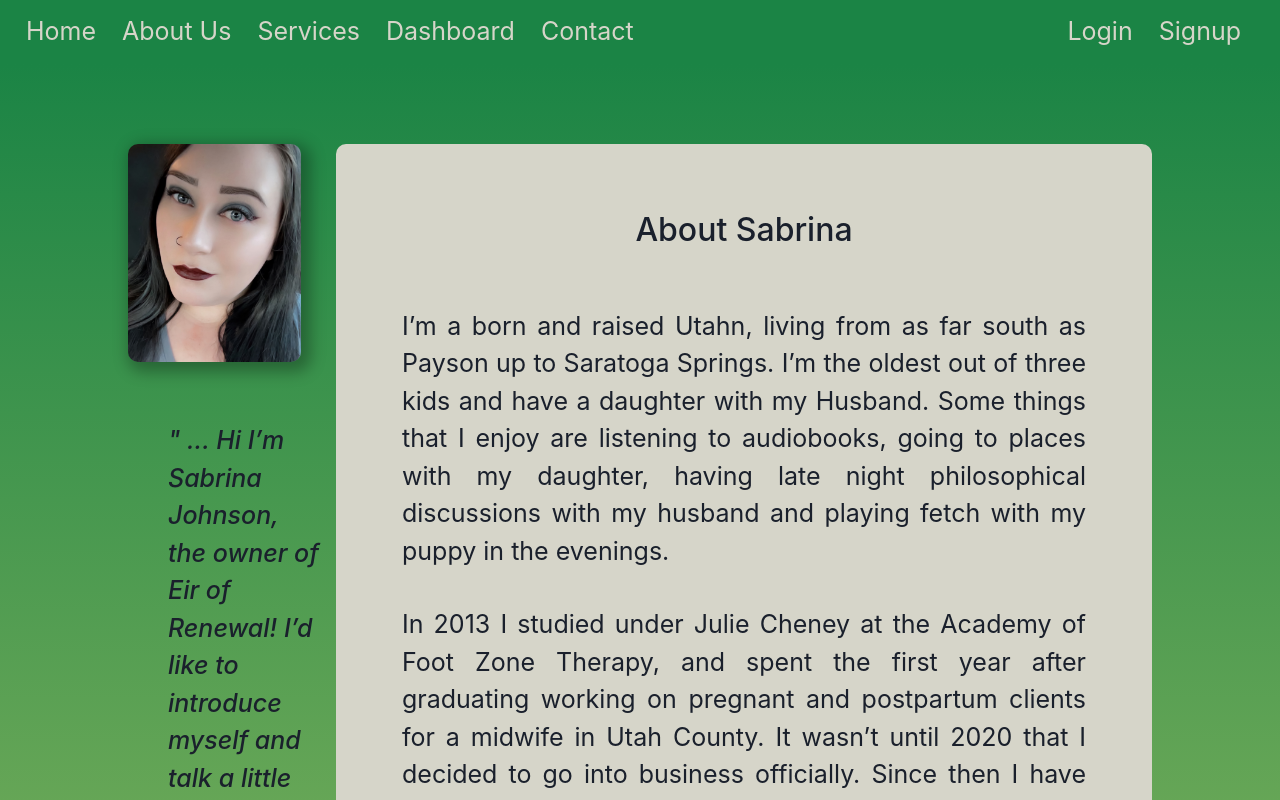
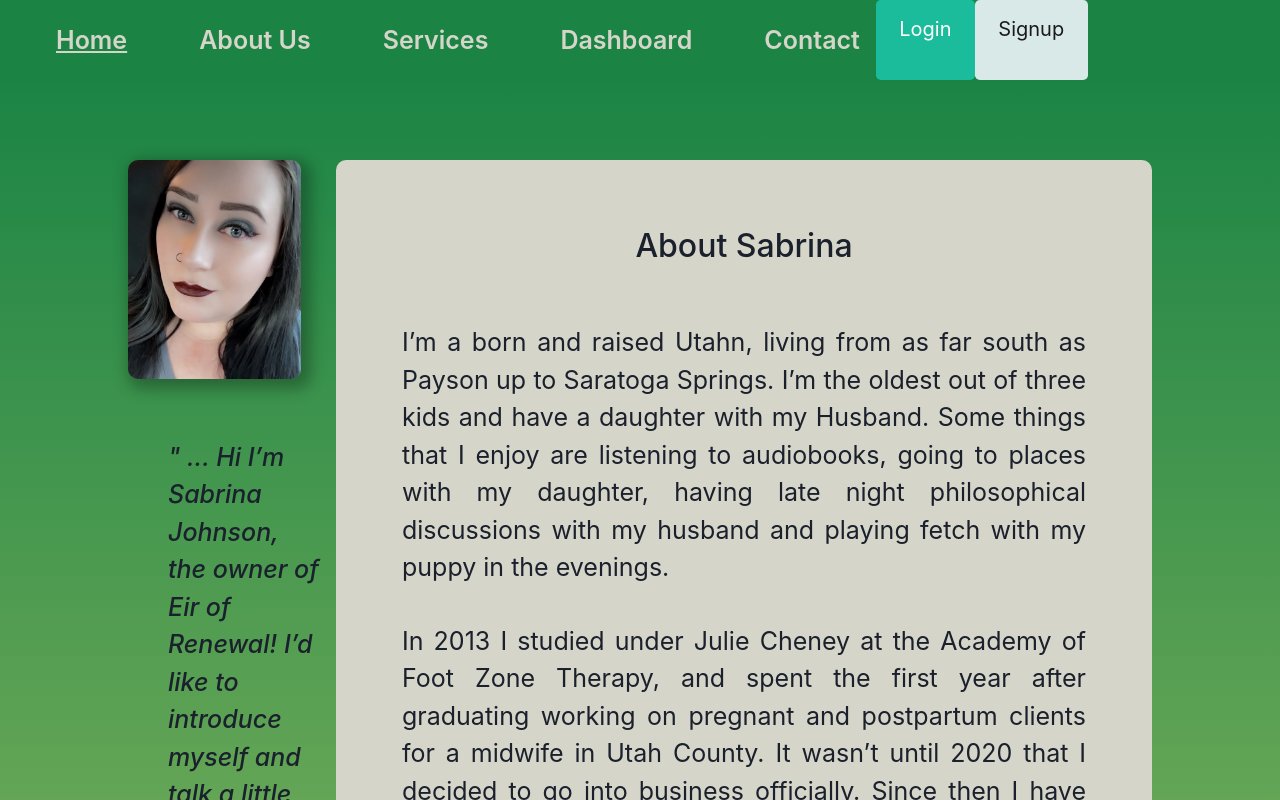
Before and after one commit to MattAJ26/holistic-healing, a React (Vite) app in the folder client/: page /about in a window 1280 px wide. Shown: the top 800 px of the page. Built offline with nearby package versions, Linux system fonts and the light colour scheme.

Commit message:
fix responsive navtabs

```diff
--- a/client/src/components/NavTabs.jsx
+++ b/client/src/components/NavTabs.jsx
@@ -2,6 +2,21 @@ import { color } from 'framer-motion';
 import { Link } from 'react-router-dom';
 import Auth from '../utils/auth';
 import './style/NavTabs.css';
+
+// using Chakra==============
+import { Box, Text, Flex, Button, IconButton } from '@chakra-ui/react';
+import { useState } from 'react';
+import { HamburgerIcon, CloseIcon } from '@chakra-ui/icons';
+// import { createBreakpoints } from '@chakra-ui/theme-tools';
+// ===========================
+
+// const breakpoints = createBreakpoints ({
+//   sm: '30em',
+//   md: '48em',
+//   lg: '62em',
+//   xl: '80em',
+
+// });
 
 export default function NavTabs() {
   const logout = (event) => {
@@ -10,54 +25,261 @@ export default function NavTabs() {
   };
   const profile = Auth.getProfile();
   const username = profile ? profile.data.username : '';  // Handle null case
+  const [display, changeDisplay] = useState('none');
+// using Chakra==============
+  return (
+    <Flex
+      className="navTabsContainer"
+      bg="#1b8445"
+    >
 
-  return (
-    // <nav className="navbar navbar-expand-lg bg-secondary" style={styles.navContainer}>
-    <nav className="navbar navbar-expand-lg bg-secondary" >
-      <div className="container-fluid">
-        <div className="collapse navbar-collapse" id="navbarSupportedContent">
-          <div className="navbar-nav me-auto mb-2 mb-lg-0 navContainer">
-            <div className="rightHand navLink">
-                <div className="navLink">
-                  <Link className="titleLink" to="/">Home</Link>
-                </div>
-                <div className="navLink">
-                  <Link className="titleLink" to="/about">About Us</Link>
-                </div>
-                <div className="navLink">
-                  <Link className="titleLink" to="/services">Services</Link>
-                </div>
-                 <div className="navLink">
-                  <Link className="titleLink" to="/dashboard">Dashboard</Link>
-                </div>
-                <div className="navLink">
-                  <Link className="titleLink" to="/contact">Contact</Link>
-                </div>
-            </div>
-            <div className="leftHand navLink">
-                <div className="navLink">
+      <Flex
+        // pos="fixed"
+        top="1rem"
+        right="1rem"
+        align="center"
+      >
+            <Flex
+              display={['none', 'none', 'flex', 'flex']}
+            >
+                  <Link
+                      to="/"
+                      textDecoration="none"
+                      _hover={{ textDecoration: 'none' }}
+                      _focus={{ textDecoration: 'underline' }}
+                      color="#d6d5c9"
+                  >
+                    <Button
+                      _hover={{ color: '#d6d5c9'}}
+                      fontSize="25px"
+                      color="#d6d5c9"
+                      as="a"
+                      variant="ghost"
+                      aria-lable="Home"
+                      m={5}
+                      w="100%"
+                    >
+                      Home
+                    </Button>
+                  </Link>
+
+                  <Link
+                      to="/about"
+                      textDecoration="none"
+                      _hover={{ textDecoration: 'none' }}
+                      _focus={{ textDecoration: 'underline' }}
+                      color="#d6d5c9"
+                  >
+                    <Button
+                      _hover={{ color: '#d6d5c9'}}
+                      fontSize="25px"
+                      color="#d6d5c9"
+                      as="a"
+                      variant="ghost"
+                      aria-lable="About"
+                      m={5}
+                      w="100%"
+                    >
+                      About Us
+                    </Button>
+                    </Link>
+
+                  <Link
+                      to="/services"
+                      textDecoration="none"
+                      _hover={{ textDecoration: 'none' }}
+                      _focus={{ textDecoration: 'underline' }}
+                      color="#d6d5c9"
+                  >
+                    <Button
+                      _hover={{ color: '#d6d5c9'}}
+                      fontSize="25px"
+                      color="#d6d5c9"
+                      as="a"
+                      variant="ghost"
+                      aria-lable="Services"
+                      m={5}
+                      w="100%"
+                    >
+                      Services
+                    </Button>
+                    </Link>
+
+                  <Link
+                      to="/dashboard"
+                      textDecoration="none"
+                      _hover={{ textDecoration: 'none' }}
+                      _focus={{ textDecoration: 'underline' }}
+                      color="#d6d5c9"
+                  >
+                    <Button
+                      _hover={{ color: '#d6d5c9'}}
+                      fontSize="25px"
+                      color="#d6d5c9"
+                      as="a"
+                      variant="ghost"
+                      aria-lable="Dashboard"
+                      m={5}
+                      w="100%"
+                    >
+                      Dashboard
+                    </Button>
+                    </Link>
+
+                  <Link
+                  to="/contact"
+                  textDecoration="none"
+                  _hover={{ textDecoration: 'none' }}
+                  _focus={{ textDecoration: 'underline' }}
+                  color="#d6d5c9"
+                  >
+                    <Button
+                      _hover={{ color: '#d6d5c9'}}
+                      fontSize="25px"
+                      color="#d6d5c9"
+                      as="a"
+                      variant="ghost"
+                      aria-lable="Contact"
+                      m={5}
+                      w="100%"
+                    >
+                      Contact
+                    </Button>
+                    </Link>
+            </Flex>
+
+            <IconButton
+              aria-label="Open Menu"
+              size="lg"
+              mr={2}
+              icon={<HamburgerIcon/>}
+              display={['flex', 'flex','none', 'none']}
+              onClick={() => changeDisplay('flex')}
+            />
+      </Flex>
+
+      {/* The Menu from the Hamberger icon: */}
+
+      <Flex
+        w="100vw"
+        bgColor="gray.50"
+        zIndex={20}
+        h="100vh"
+        pos="fixed"
+        top="0"
+        left="0"
+        overflowY="auto"
+        flexDir="column"
+        display={display}
+      >
+          <Flex justify="flex-end">
+            <IconButton
+                mt={2}
+                mr={2}
+                aria-label="Close Menu"
+                size="lg"
+                icon={
+                  <CloseIcon />
+                }
+                onClick={() => changeDisplay('none')}
+            />
+          </Flex>
+
+          <Flex
+            flexDir="column"
+            align="center"
+          >
+            <Link to="/">
+              <Button
+                as="a"
+                variant="ghost"
+                aria-lable="Home"
+                m={5}
+                w="100%"
+              >
+                Home
+              </Button>
+            </Link>
+
+            <Link to="/about">
+              <Button
+                as="a"
+                variant="ghost"
+                aria-lable="About"
+                m={5}
+                w="100%"
+              >
+                About Us
+              </Button>
+              </Link>
+
+            <Link to="/services">
+              <Button
+                as="a"
+                variant="ghost"
+                aria-lable="Services"
+                m={5}
+                w="100%"
+              >
+                Services
+              </Button>
+              </Link>
+
+            <Link to="/dashboard" >
+              <Button
+                as="a"
+                variant="ghost"
+                aria-lable="Dashboard"
+                m={5}
+                w="100%"
+              >
+                Dashboard
+              </Button>
+              </Link>
+
+            <Link to="/contact">
+              <Button
+                as="a"
+                variant="ghost"
+                aria-lable="Contact"
+                m={5}
+                w="100%"
+              >
+                Contact
+              </Button>
+              </Link>
+          </Flex>
+      </Flex>
+
+      {/* The login-signup Menu: */}
+
+      <Flex
+        className="login"
+      >
       {Auth.loggedIn() ? (
                   <>
                   <span>Hey there, {username}!</span>
-                    <button className="titleLink navLink" onClick={Auth.logout}>
+                  <button className="btn btn-lg btn-light m-2" onClick={Auth.logout}>
                     Logout
                   </button>
                   </>
                 ) : (
                     <>
-                   <Link className="titleLink navLink" to="/login">
+                  <Link className="btn btn-lg btn-info m-2" to="/login">
                     Login
                   </Link>
-                    <Link className="titleLink navLink" to="/signup">
+                  <Link className="btn btn-lg btn-light m-2" to="/signup">
                   Signup
                   </Link>
                   </>
                 )}
-                </div>
-            </div>
-          </div>
-        </div>
-      </div>
-    </nav>
+      </Flex>
+
+
+    </Flex>
+
+
+
+
   );
 }
```
Lines whose indentation alone changed are shown as unchanged.
